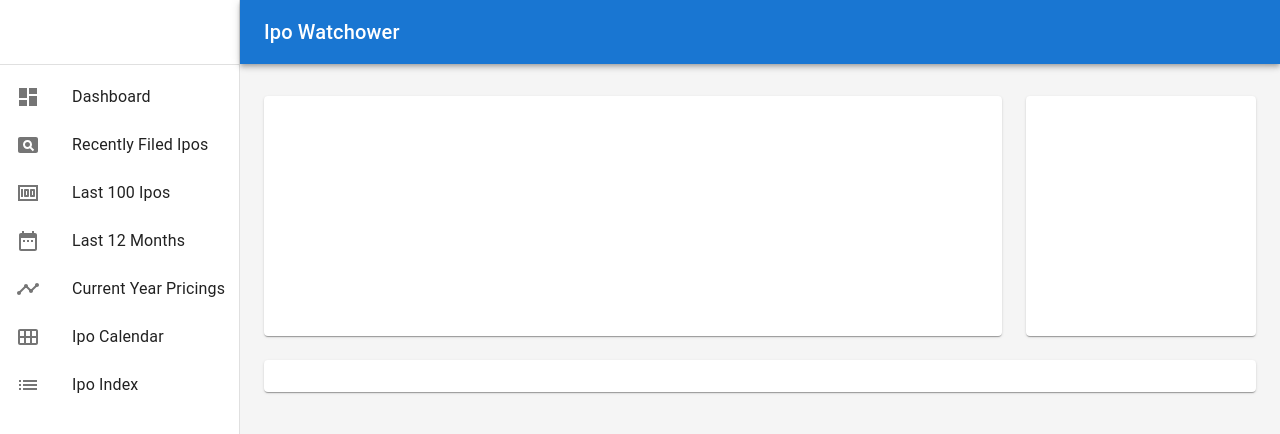
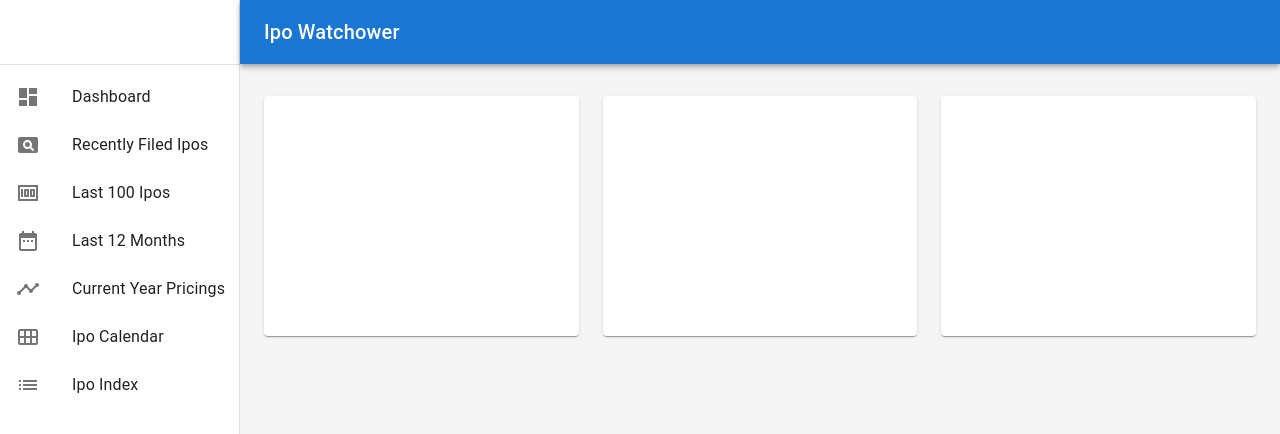
Before and after one commit to drubio1989/ipo_wathtower_fe, a React (Create React App) app: page / in a window 1280 px wide. Shown: the top 434 px of the page. Built offline with nearby package versions, Linux system fonts and the light colour scheme; no server answers.

Commit message:
Begin Dashboard work

```diff
--- a/src/App.js
+++ b/src/App.js
@@ -1,18 +1,16 @@
 import * as React from 'react';
-
 import { createTheme, ThemeProvider } from '@mui/material/styles';
 import CssBaseline from '@mui/material/CssBaseline';
 import Box from '@mui/material/Box';
 import Toolbar from '@mui/material/Toolbar';
 import Container from '@mui/material/Container';
-import Grid from '@mui/material/Grid';
-import Paper from '@mui/material/Paper';
 import NavDrawer from './components/Drawer';
 import TopBar from './components/AppBar';
+import Dashboard from './components/Dashboard';
 
 const mdTheme = createTheme();
 
-function DashboardContent() {
+const App = () => {
   return (
     <ThemeProvider theme={mdTheme}>
       <Box sx={{ display: 'flex' }}>
@@ -33,43 +31,7 @@ function DashboardContent() {
         >
           <Toolbar />
           <Container maxWidth="lg" sx={{ mt: 4, mb: 4 }}>
-            <Grid container spacing={3}>
-              {/* Chart */}
-              <Grid item xs={12} md={8} lg={9}>
-                <Paper
-                  sx={{
-                    p: 2,
-                    display: 'flex',
-                    flexDirection: 'column',
-                    height: 240,
-                  }}
-                >
-                  {/* <Chart /> */}
-                </Paper>
-              </Grid>
-              {/* Recent Deposits */}
-              <Grid item xs={12} md={4} lg={3}>
-                <Paper
-                  sx={{
-                    p: 2,
-                    display: 'flex',
-                    flexDirection: 'column',
-                    height: 240,
-                  }}
-                >
-                  {/* <Deposits /> */}
-                </Paper>
-              </Grid>
-
-              {/* Recent Orders */}
-              <Grid item xs={12}>
-                <Paper sx={{ p: 2, display: 'flex', flexDirection: 'column' }}>
-
-                  {/* <Orders /> */}
-                </Paper>
-              </Grid>
-            </Grid>
-            {/* <Copyright sx={{ pt: 4 }} /> */}
+            <Dashboard />
           </Container>
         </Box>
       </Box>
@@ -77,6 +39,4 @@ function DashboardContent() {
   );
 }
 
-export default function Dashboard() {
-  return <DashboardContent />;
-}
+export default App;
--- /dev/null
+++ b/src/components/Dashboard.js
@@ -0,0 +1,55 @@
+import Grid from '@mui/material/Grid';
+import Paper from '@mui/material/Paper';
+import { useState, useEffect } from 'react';
+
+const Dashboard = () => {
+  const [currentYearPricings, setCurrentYearPricings] = useState(null);
+
+  useEffect(() => {
+    async function getCurrentYearPricings() {
+      const resp = await fetch("http://localhost:3000/api/v1/current-year-pricings")
+      const objects = await (resp.json())
+      setCurrentYearPricings(objects.data);
+    }
+    getCurrentYearPricings();
+  }, [])
+
+  return(
+    <Grid container spacing={3}>
+      <Grid item xs={4}>
+        <Paper
+          sx={{
+            p: 2,
+            display: 'flex',
+            flexDirection: 'column',
+            height: 240,
+          }}
+        >
+        </Paper>
+      </Grid>
+      <Grid item xs={4}>
+        <Paper
+          sx={{
+            p: 2,
+            display: 'flex',
+            flexDirection: 'column',
+            height: 240,
+          }}
+        >
+        </Paper>
+      </Grid>
+      <Grid item xs={4}>
+        <Paper
+          sx={{
+            p: 2,
+            display: 'flex',
+            flexDirection: 'column',
+            height: 240,
+          }}
+        >
+        </Paper>
+      </Grid>
+    </Grid>
+  );
+}
+export default Dashboard;
```
